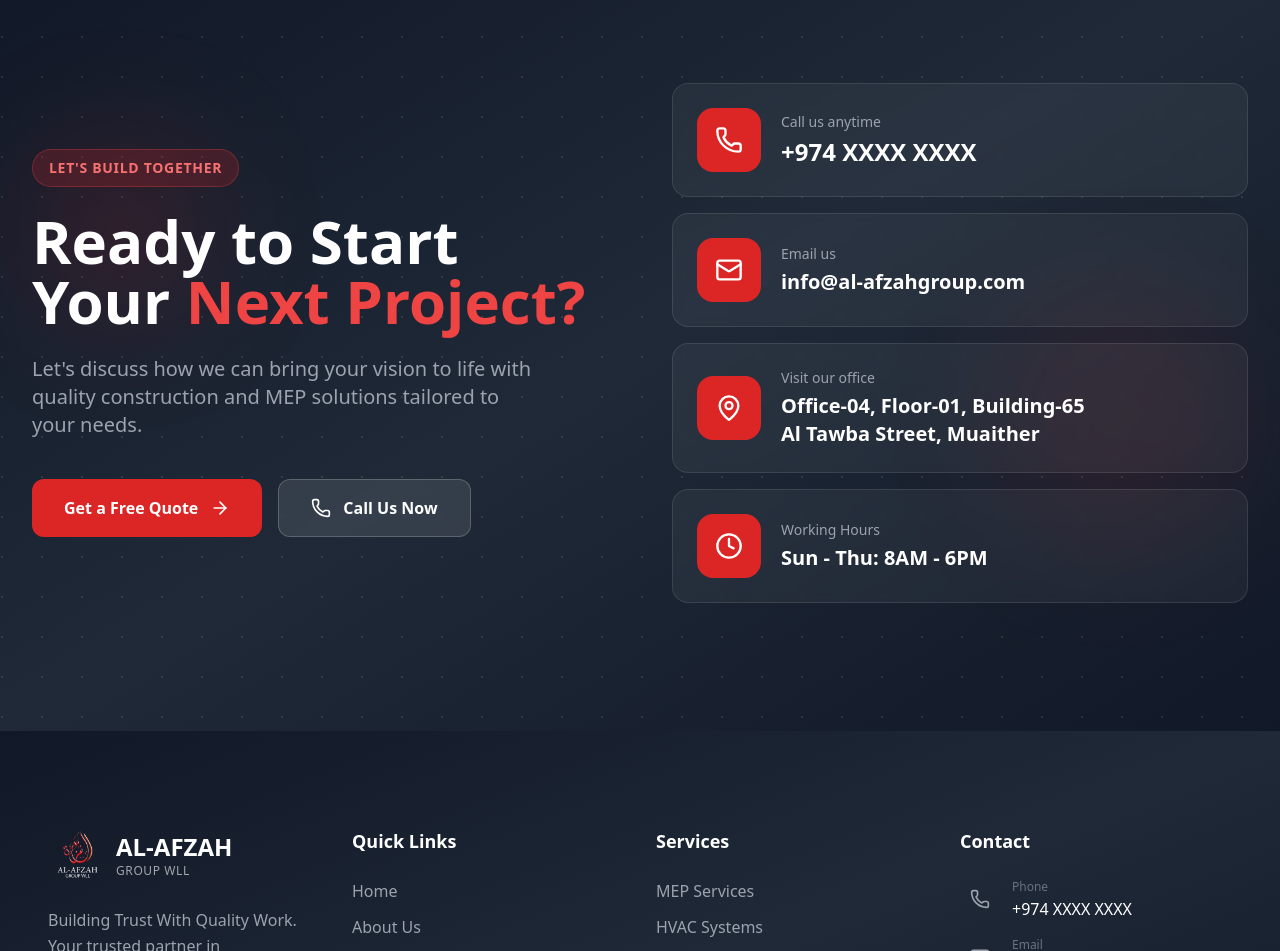
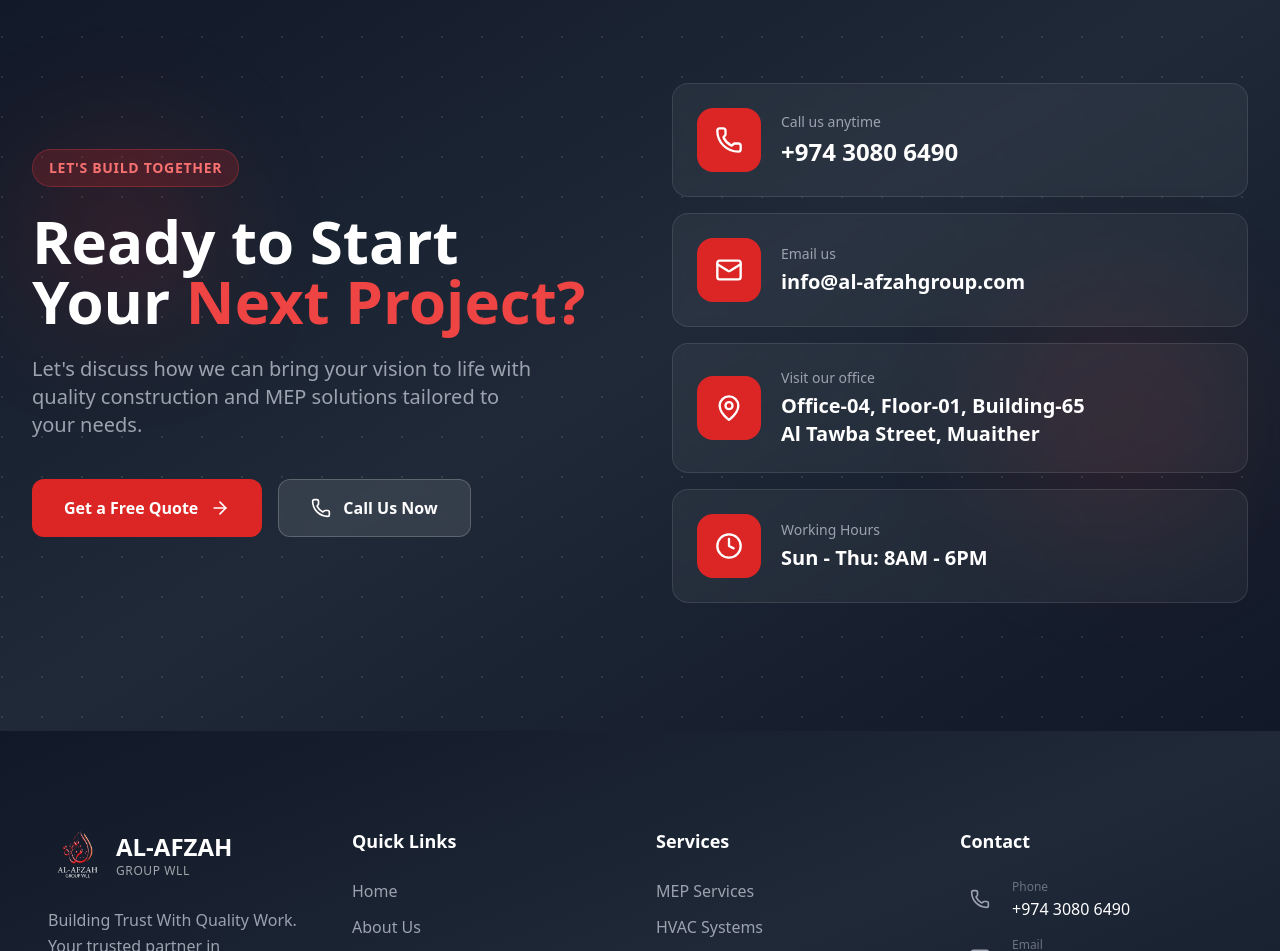
Before and after one commit to Sheffinkhan/al_afzah_project_frontend, a React (Create React App) app: page / in a window 1280 px wide. Shown: the part 6241-7192 px from the top of the page. Built offline with nearby package versions, Linux system fonts and the light colour scheme; no server answers.

Commit message:
Updated Contact

```diff
--- a/src/components/Footer.jsx
+++ b/src/components/Footer.jsx
@@ -160,7 +160,7 @@
                   </div>
                   <div>
                     <span className="block text-xs text-gray-500 mb-0.5">Phone</span>
-                    <span className="text-white">+974 XXXX XXXX</span>
+                    <span className="text-white">+974 3080 6490</span>
                   </div>
                 </a>
               </li>
--- a/src/components/Navbar.jsx
+++ b/src/components/Navbar.jsx
@@ -215,7 +215,8 @@
           >
             <div className="space-y-2">
               <p className="text-white/90 text-sm font-medium">info@al-afzahgroup.com</p>
-              <p className="text-white/70 text-sm">Doha, Qatar</p>
+              <p className="text-white/70 text-sm">Office-04, Floor-01, Building-65</p>
+              <p className="text-white/70 text-sm">Al Tawba Street, Muaither, Qatar</p>
             </div>
 
             {/* Decorative line */}
--- a/src/pages/Contact.jsx
+++ b/src/pages/Contact.jsx
@@ -61,7 +61,7 @@
   {
     icon: Phone,
     title: "Call Us",
-    lines: ["+974 66908916", "+974 30806490"]
+    lines: ["+974 3080 6490"]
   },
   {
     icon: Mail,
--- a/src/pages/Homepage.jsx
+++ b/src/pages/Homepage.jsx
@@ -783,7 +783,7 @@
                   <ArrowRight className="w-5 h-5 transition-transform duration-300 group-hover:translate-x-1" />
                 </button>
                 <a
-                  href="tel:+97444444444"
+                  href="tel:+974 3080 6490"
                   className="group inline-flex items-center justify-center gap-3 px-8 py-4 bg-white/10 backdrop-blur-sm border border-white/20 text-white font-semibold rounded-xl transition-all duration-300 hover:bg-white/20"
                 >
                   <Phone className="w-5 h-5" />
@@ -803,7 +803,7 @@
                     </div>
                     <div>
                       <p className="text-gray-400 text-sm mb-1">Call us anytime</p>
-                      <p className="text-2xl font-bold text-white">+974 XXXX XXXX</p>
+                      <p className="text-2xl font-bold text-white">+974 3080 6490</p>
                     </div>
                   </div>
                 </div>
```
Lines whose indentation alone changed are shown as unchanged.
